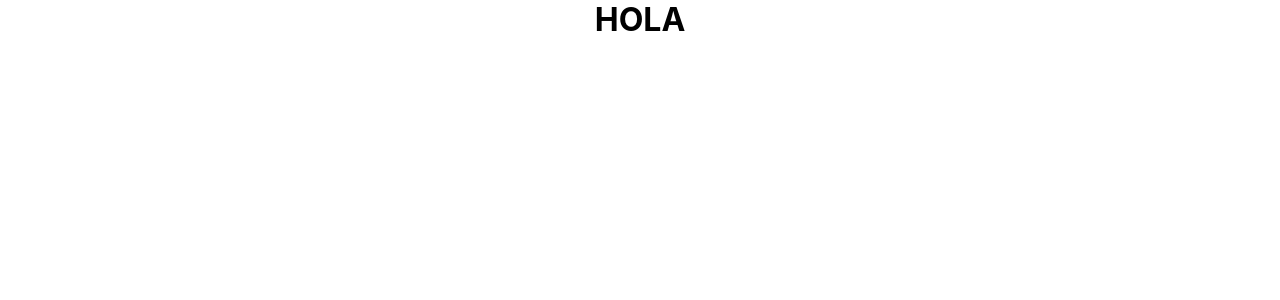
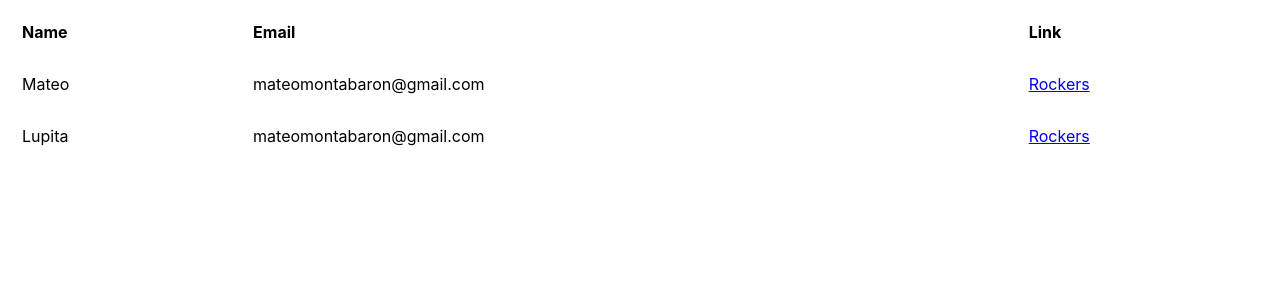
Before and after one commit to mateombar/react-redux-jsonplaceholder, a React (Create React App) app: page / in a window 1280 px wide. Shown: the top 300 px of the page. Built offline with nearby package versions, Linux system fonts and the light colour scheme.

Commit message:
Simple table

```diff
--- a/src/components/App.js
+++ b/src/components/App.js
@@ -2,9 +2,27 @@ import './styles/App.css';
 
 function App() {
   return (
-    <div className="App">
-      <h1>HOLA</h1>
-    </div>
+    <table className="table">
+      <thead className="table_header">
+        <tr>
+          <th>Name</th>
+          <th>Email</th>
+          <th>Link</th>
+        </tr>
+      </thead>
+      <tbody className="table_body">
+        <tr>
+          <td>Mateo</td>
+          <td>mateomontabaron@gmail.com</td>
+          <td><a href="https://rockers-c5e8f.web.app/">Rockers</a></td>
+        </tr>
+        <tr>
+          <td>Lupita</td>
+          <td>mateomontabaron@gmail.com</td>
+          <td><a href="https://rockers-c5e8f.web.app/">Rockers</a></td>
+        </tr>
+      </tbody>
+    </table>
   );
 }
 
--- a/src/components/styles/App.css
+++ b/src/components/styles/App.css
@@ -1,38 +1,8 @@
-.App {
-  text-align: center;
+.table{
+  margin: 5px;
+  width: 100%;
+  text-align: left;
 }
-
-.App-logo {
-  height: 40vmin;
-  pointer-events: none;
+.table th, td{
+  padding: 15px;
 }
-
-@media (prefers-reduced-motion: no-preference) {
-  .App-logo {
-    animation: App-logo-spin infinite 20s linear;
-  }
-}
-
-.App-header {
-  background-color: #282c34;
-  min-height: 100vh;
-  display: flex;
-  flex-direction: column;
-  align-items: center;
-  justify-content: center;
-  font-size: calc(10px + 2vmin);
-  color: white;
-}
-
-.App-link {
-  color: #61dafb;
-}
-
-@keyframes App-logo-spin {
-  from {
-    transform: rotate(0deg);
-  }
-  to {
-    transform: rotate(360deg);
-  }
-}
```
